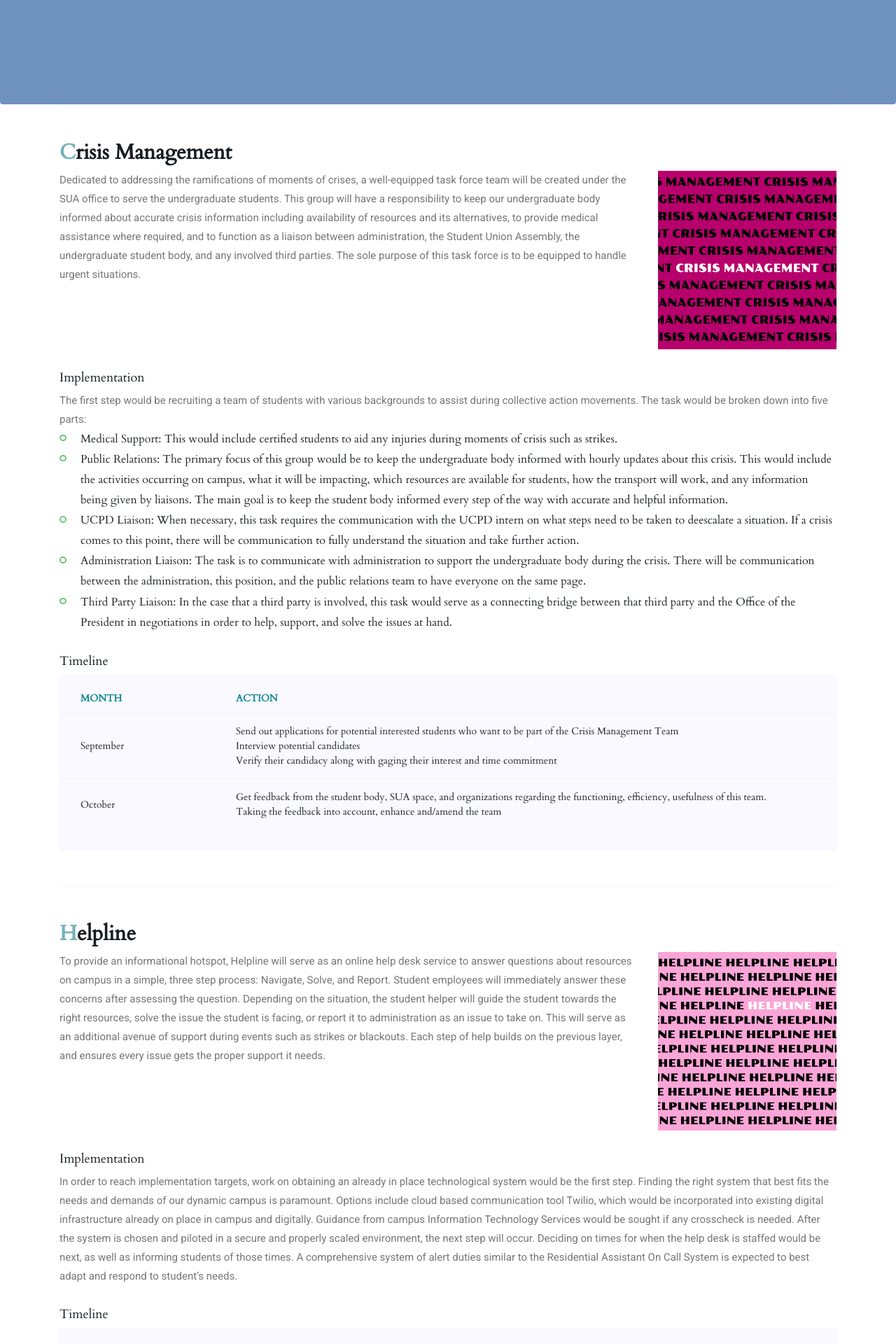
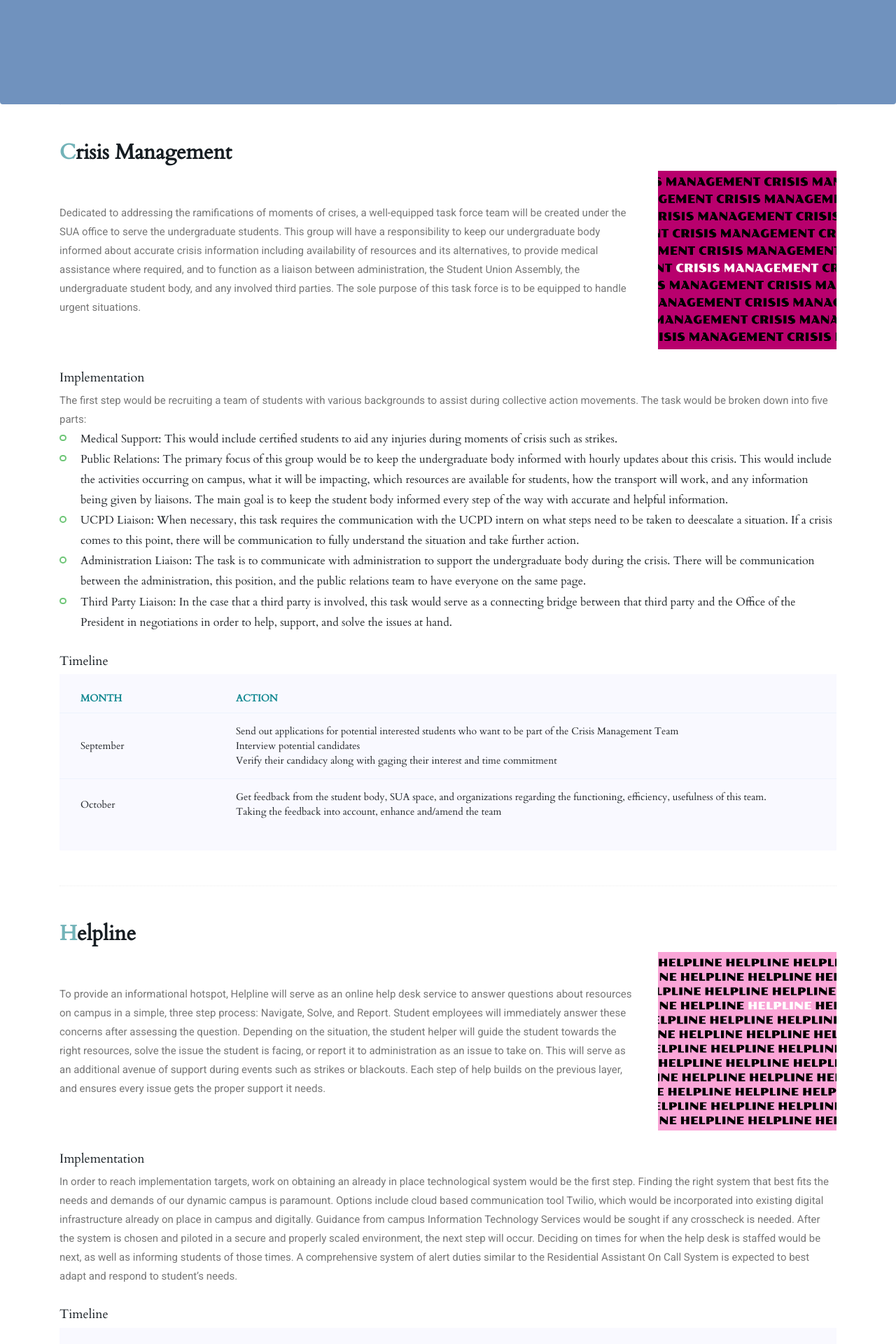
Before and after one commit to shivika-sua-president/shivika-sua-president.github.io, a Jekyll site: the page built from platform.html, in a window 1280 px wide. Shown: the part 301-2221 px from the top of the page at 70% size. Built offline with Jekyll 4.4.1, drawn with Linux system fonts in a browser that asks for light colours; some web fonts are replaced.

Commit message:
vertically center text

```diff
--- a/platform.html
+++ b/platform.html
@@ -25,7 +25,7 @@ hero: |
     <!-- Crisis Management -->
     <div class="section-top-border">
       <h2><b>C</b>risis Management</h2>
-      <div class="row">
+      <div class="row align-items-center">
         <div class="col-md-9 mt-sm-20">
           <p>
             Dedicated to addressing the ramifications of moments of crises,
@@ -139,7 +139,7 @@ hero: |
   <div class="container box_1170">
     <div class="section-top-border">
       <h2><b>H</b>elpline</h2>
-      <div class="row">
+      <div class="row align-items-center">
         <div class="col-md-9">
           <p>
             To provide an informational hotspot, Helpline will serve as an
@@ -234,7 +234,7 @@ hero: |
   <div class="container box_1170">
     <div class="section-top-border">
       <h2><b>A</b>gile</h2>
-      <div class="row">
+      <div class="row align-items-center">
         <div class="col-md-9 mt-sm-20">
           <p>
             With the current situation of our world, there is a need for
@@ -307,7 +307,7 @@ hero: |
   <div class="container box_1170">
     <div class="section-top-border">
       <h2><b>N</b>avigating New Necessities</h2>
-      <div class="row">
+      <div class="row align-items-center">
         <div class="col-md-9">
           <p>
             With our campus and wider community adapting to unprecedented
@@ -386,7 +386,7 @@ hero: |
   <div class="container box_1170">
     <div class="section-top-border">
       <h2><b>G</b>uarantee Support</h2>
-      <div class="row">
+      <div class="row align-items-center">
         <div class="col-md-9 mt-sm-20">
           <p>
             Rather than creating several new committees to address certain
@@ -470,7 +470,7 @@ hero: |
   <div class="container box_1170">
     <div class="section-top-border">
       <h2><b>E</b>ngage</h2>
-      <div class="row">
+      <div class="row align-items-center">
         <div class="col-md-9">
           <p>
             As all of these initiatives are implemented, a crucial portion of this
```
